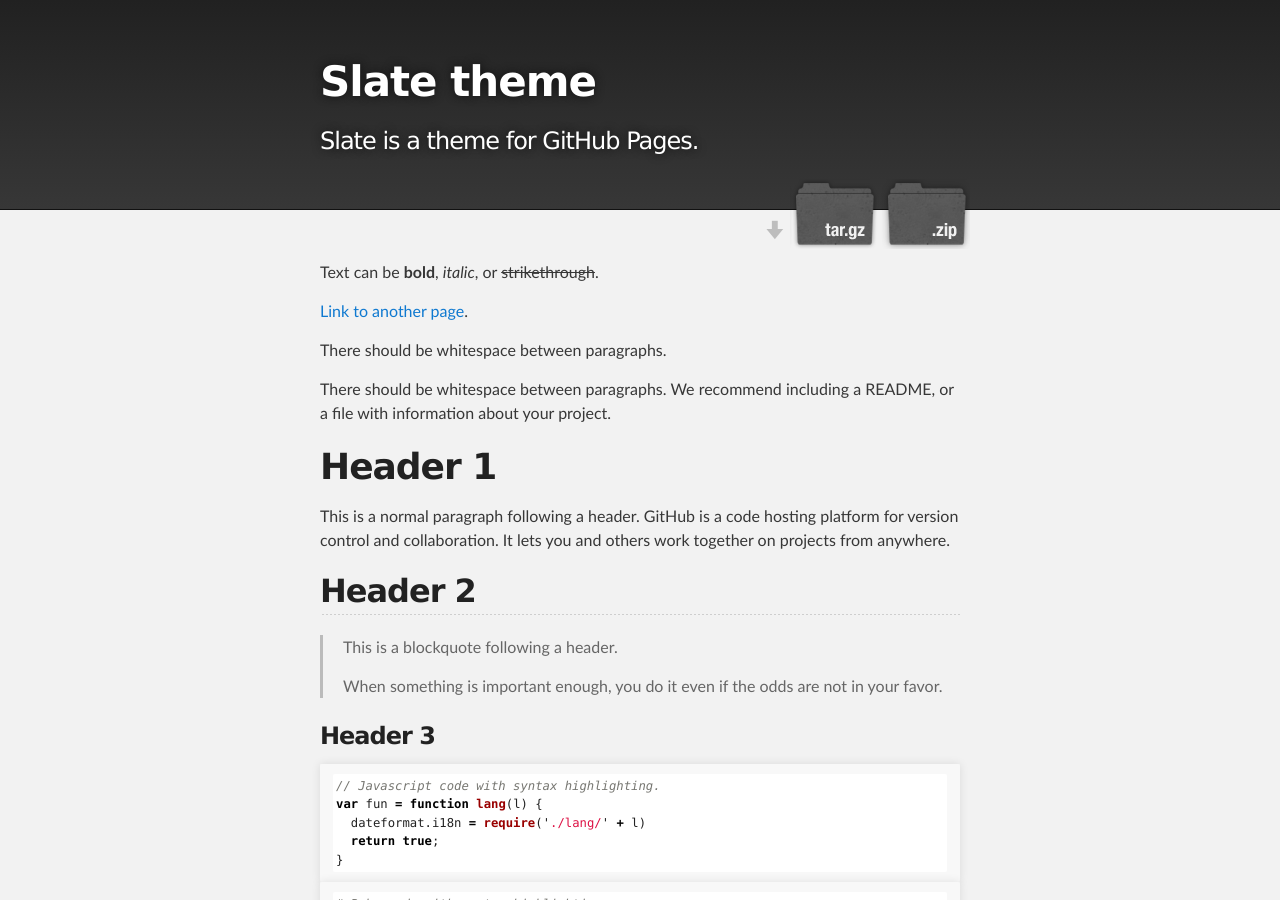
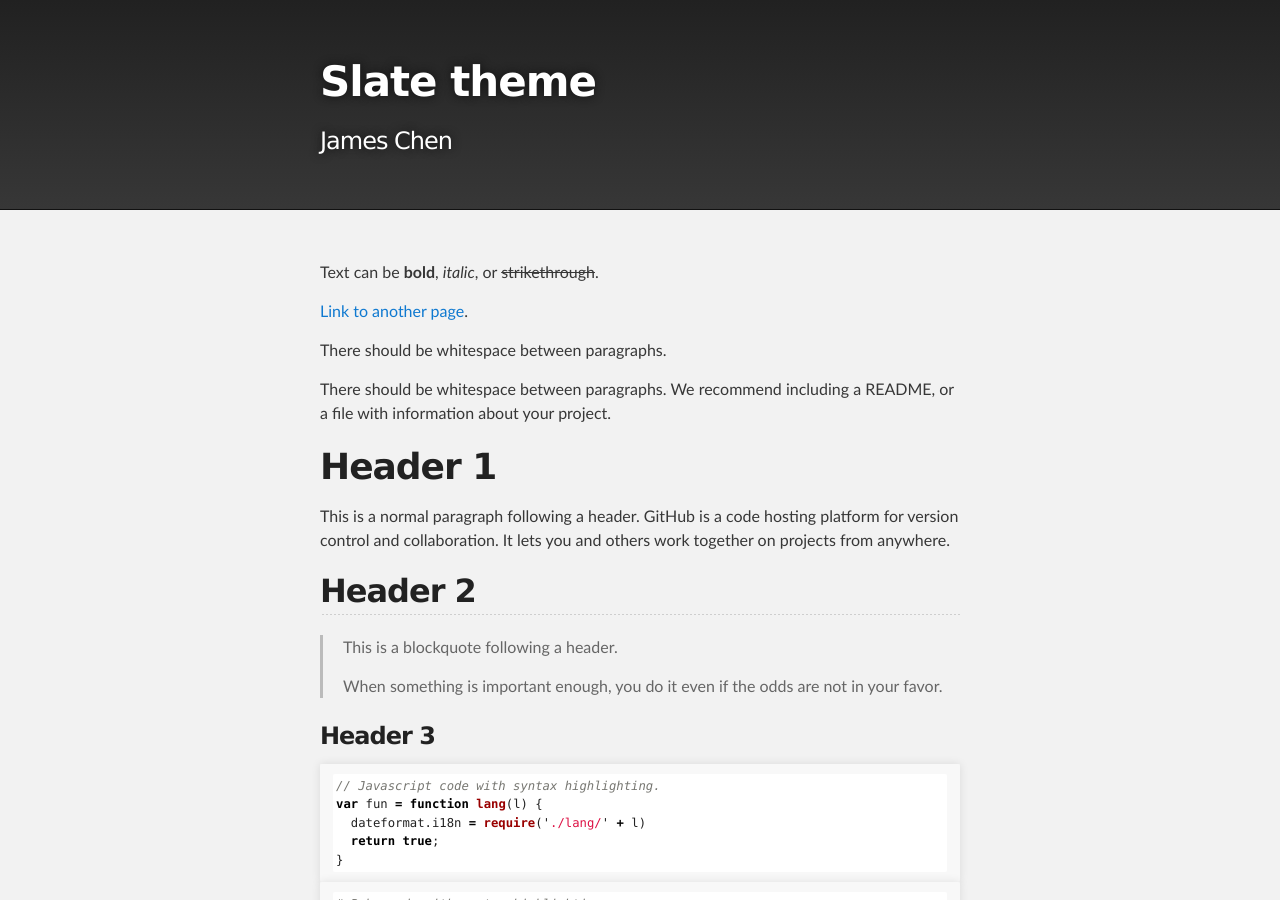
Before and after one commit to imingasco/imingasco.github.io, a Jekyll site: the page built from index.md, in a window 1280 px wide and 900 px high. Built offline with Jekyll 4.4.1, drawn with Linux system fonts in a browser that asks for light colours.

Commit message:
modify title

```diff
--- a/_config.yml
+++ b/_config.yml
@@ -1,5 +1,5 @@
 title: Slate theme
-description: Slate is a theme for GitHub Pages.
-show_downloads: true
+description: James Chen
+show_downloads: false
 google_analytics:
 theme: jekyll-theme-slate
```
